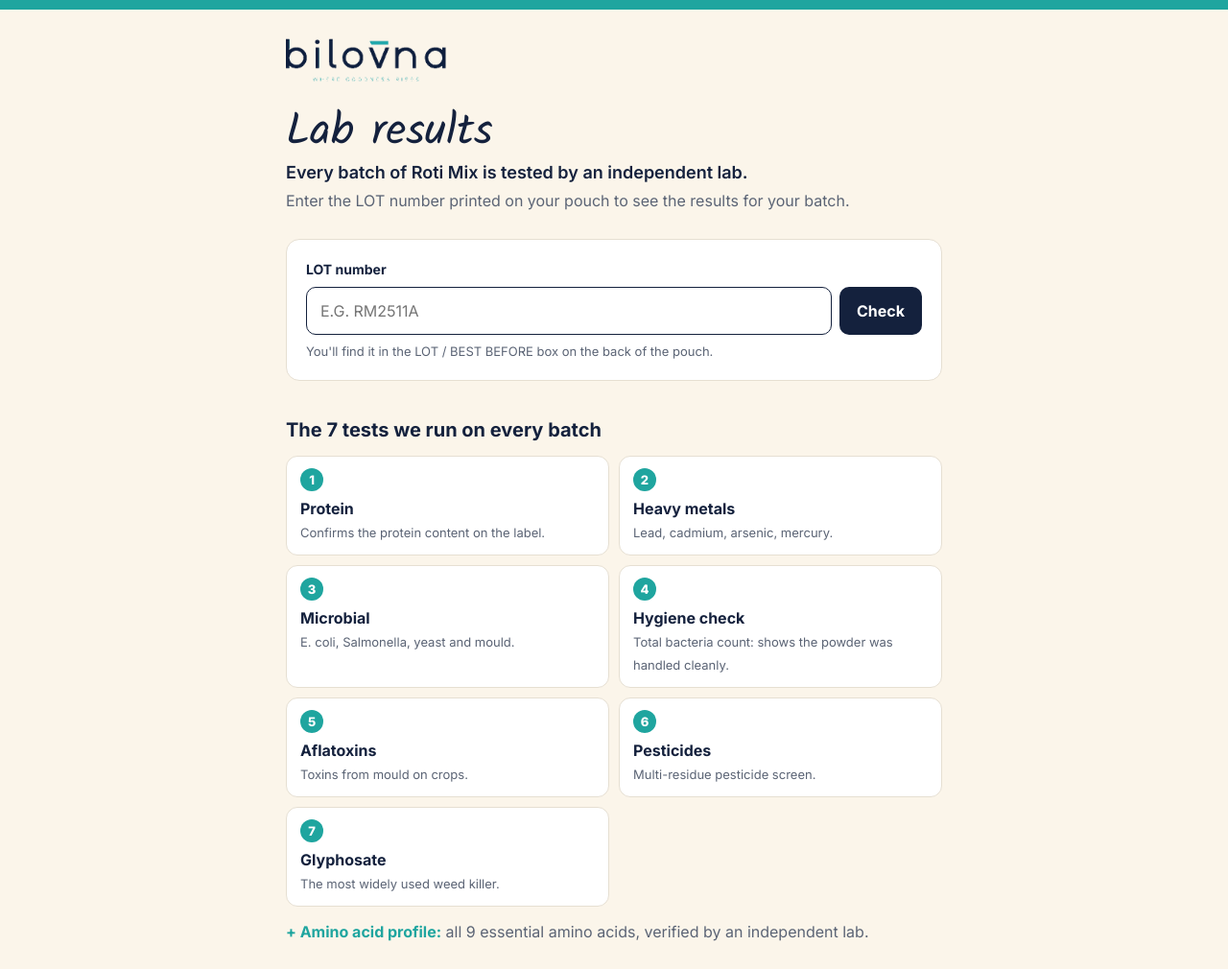
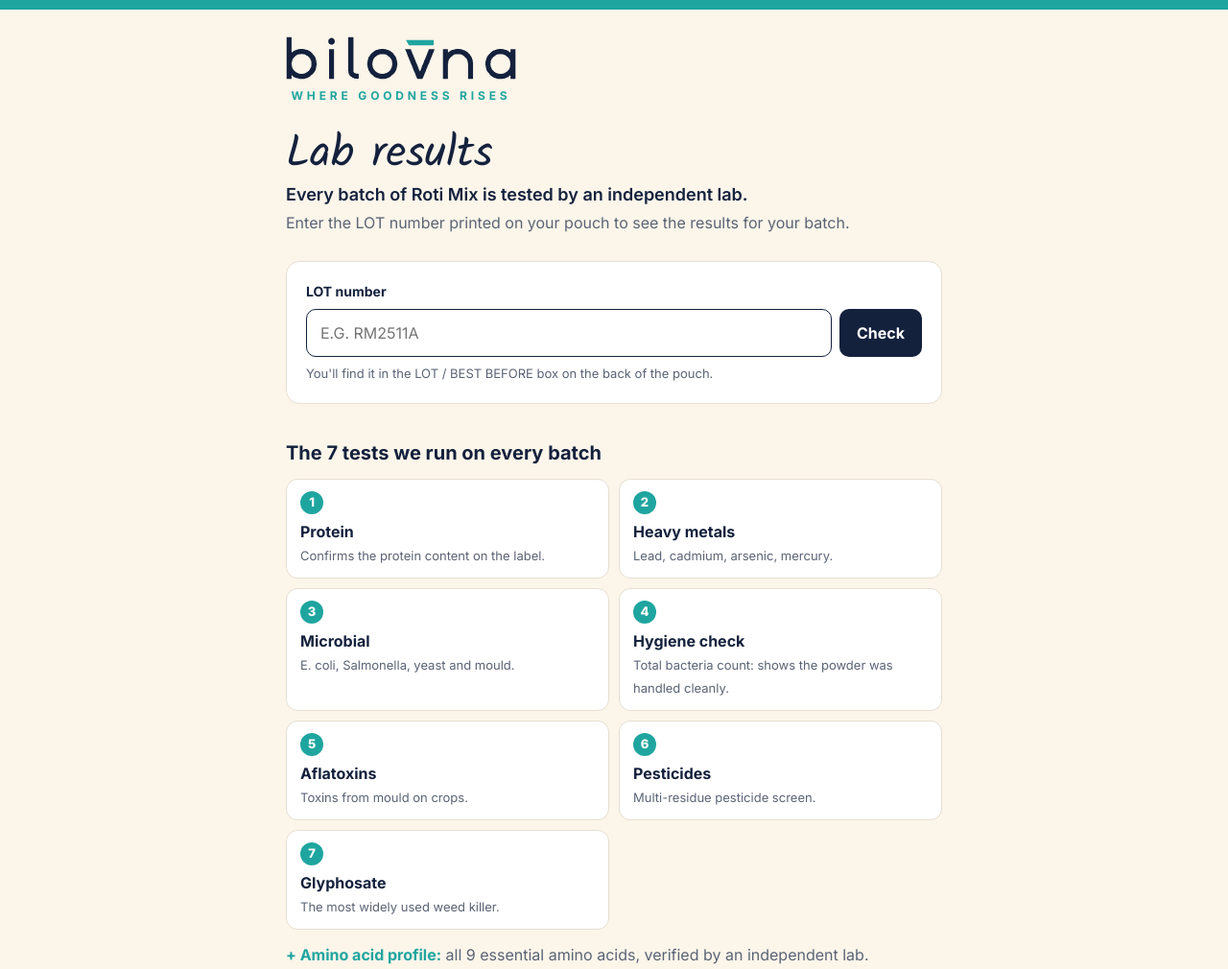
Before and after one commit to navdeep6700/bilovna-site, a plain HTML site: page lab.html in a window 1280 px wide. Shown: the top 1010 px of the page at 96% size. Drawn offline with Linux system fonts and the light colour scheme.

Commit message:
Add files via upload

```diff
--- a/lab.html
+++ b/lab.html
@@ -13,7 +13,10 @@
   body{margin:0;font-family:Inter,system-ui,sans-serif;background:var(--cream);color:var(--navy);line-height:1.5}
   .bar{height:10px;background:var(--teal)}
   .wrap{max-width:720px;margin:0 auto;padding:28px 18px 48px}
-  header img{width:170px;height:auto;display:block}
+  .brand{display:inline-flex;flex-direction:column;align-items:center;text-decoration:none}
+  .brand img{width:240px;max-width:62vw;height:auto;display:block}
+  .tag{margin-top:8px;font-size:12px;font-weight:700;letter-spacing:.32em;color:var(--teal)}
+  @media (max-width:520px){.tag{font-size:10.5px;letter-spacing:.26em}}
   h1{font-family:Kalam,cursive;font-weight:400;font-size:46px;line-height:1.05;margin:28px 0 4px}
   .lead{font-size:18px;font-weight:600;margin:0 0 4px}
   .sub{color:var(--grey);margin:0 0 28px}
@@ -47,7 +50,7 @@
 <body>
 <div class="bar"></div>
 <div class="wrap">
-  <header><img src="/logo.png" alt="Bilovna – Where goodness rises"></header>
+  <header><a href="/" class="brand"><img src="/logo.svg" alt="Bilovna"><span class="tag">WHERE GOODNESS RISES</span></a></header>
 
   <h1>Lab results</h1>
   <p class="lead">Every batch of Roti Mix is tested by an independent lab.</p>
```
Also changed, not shown: index.html (+4 -2 lines), logo.svg (added).
